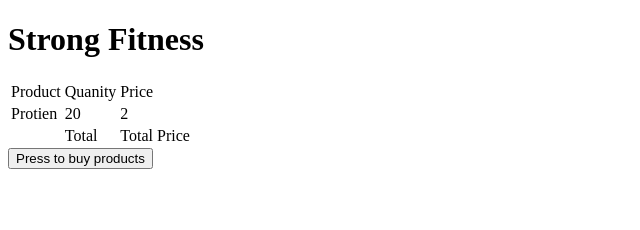
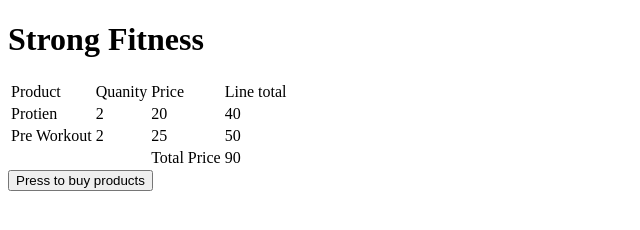
Before and after one commit to dbennin125/fitness-product1, a plain HTML site: page shopping-cart.html in a window 1280 px wide. Shown: the whole page, without its empty margins (0-640 px from the left). Drawn offline with Linux system fonts and the light colour scheme; files that its build step writes are made by us from their sources.

Commit message:
corrected table

```diff
--- a/cart.js
+++ b/cart.js
@@ -0,0 +1 @@
+const
--- a/shopping-cart.html
+++ b/shopping-cart.html
@@ -22,17 +22,30 @@
             <td>Product</td>
             <td>Quanity</td>
             <td>Price</td>
+            <td>Line total</td>
         </thead>
         <tbody>
+        <tr>
             <td>Protien</td>
+            <td>2</td>
             <td>20</td>
+            <td>40</td>
+        </tr>
+        <tr>
+            <td>Pre Workout</td>
             <td>2</td>
+            <td>25</td>
+            <td>50</td>
+
+        </tr>
+
         </tbody>
         <tfoot>
             <tr>
                 <td></td>
-                <td>Total</td>
+                <td></td>
                 <td>Total Price</td>
+                <td>90</td>
             </tr>
         </tfoot>
     </table>
```
